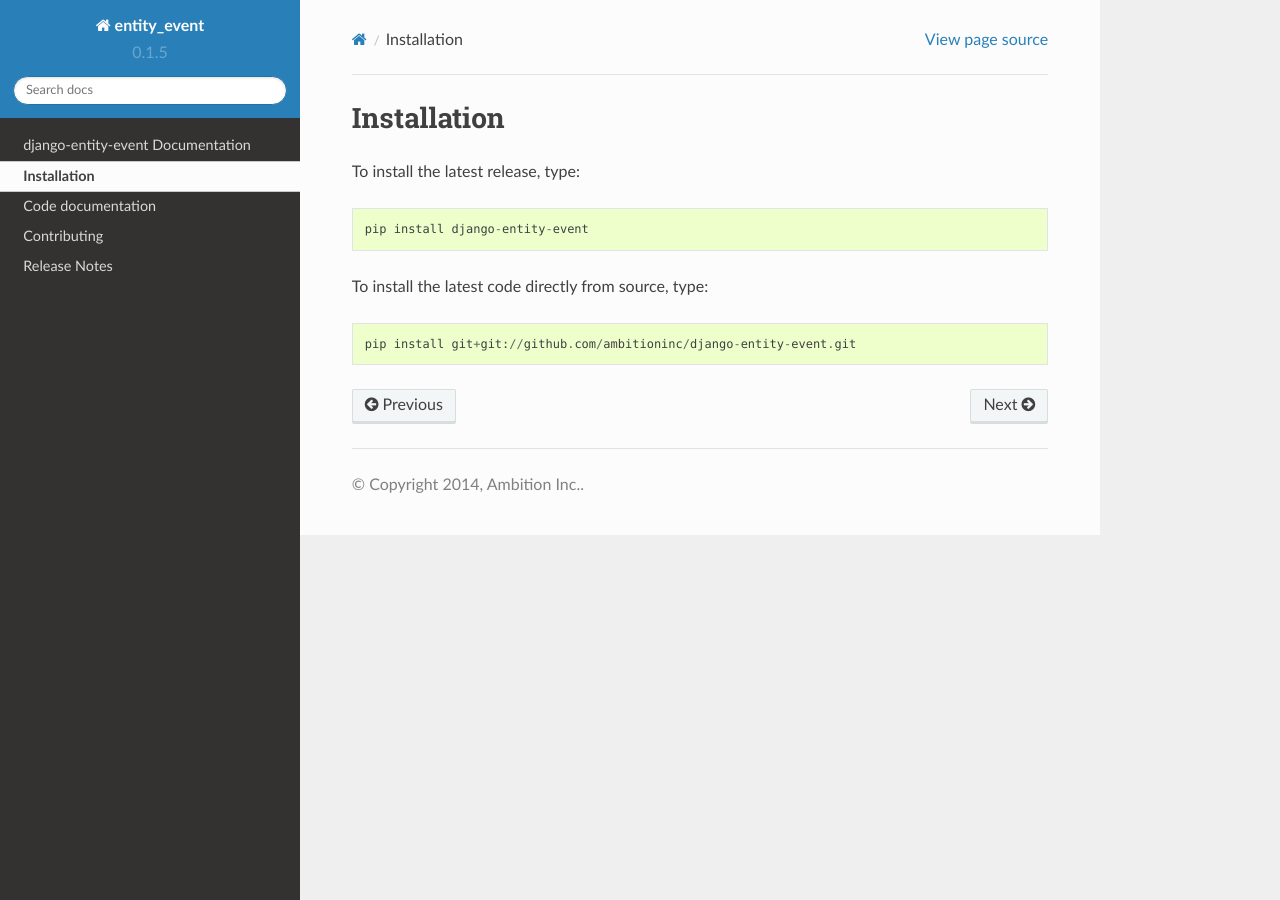
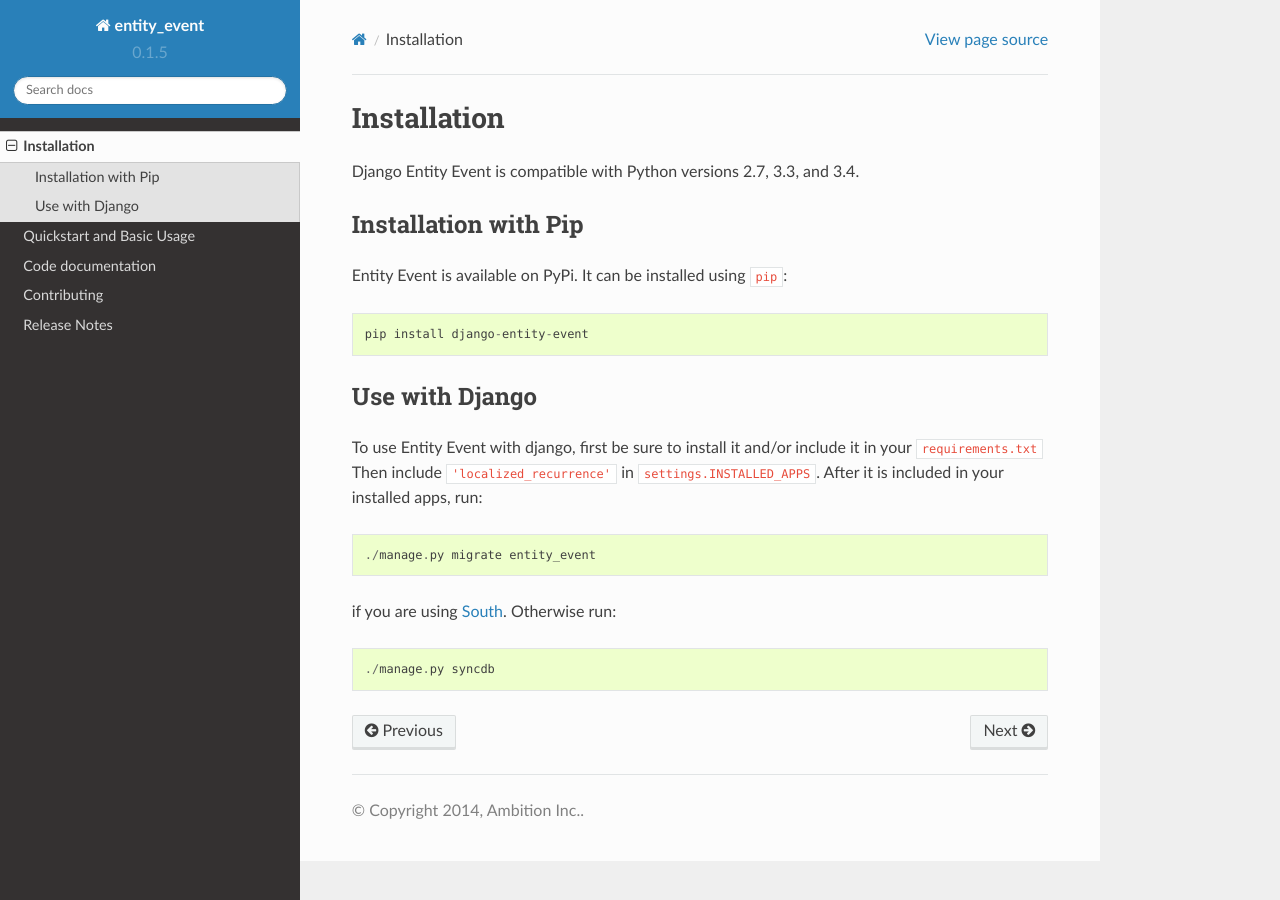
Before and after one commit to ambitioninc/django-entity-event, a Sphinx documentation site: the page built from docs/installation.rst, in a window 1280 px wide. Built offline with Sphinx 7.4.7 and the Read the Docs theme 2.0.0, drawn with Linux system fonts in a browser that asks for light colours.

Commit message:
Sphinx Basic Setup and autodoc

```diff
--- a/docs/conf.py
+++ b/docs/conf.py
@@ -53,7 +53,7 @@
 source_suffix = '.rst'
 
 # The master toctree document.
-master_doc = 'toc'
+master_doc = 'index'
 
 # General information about the project.
 project = u'entity_event'
--- a/docs/installation.rst
+++ b/docs/installation.rst
@@ -1,10 +1,28 @@
 Installation
 ============
 
-To install the latest release, type::
+Django Entity Event is compatible with Python versions 2.7, 3.3, and
+3.4.
+
+Installation with Pip
+---------------------
+
+Entity Event is available on PyPi. It can be installed using ``pip``::
 
     pip install django-entity-event
 
-To install the latest code directly from source, type::
+Use with Django
+---------------
 
-    pip install git+git://github.com/ambitioninc/django-entity-event.git
+To use Entity Event with django, first be sure to install it and/or
+include it in your ``requirements.txt`` Then include
+``'localized_recurrence'`` in ``settings.INSTALLED_APPS``. After it is
+included in your installed apps, run::
+
+    ./manage.py migrate entity_event
+
+if you are using South_. Otherwise run::
+
+    ./manage.py syncdb
+
+.. _South: http://south.aeracode.org/
```
Also changed, not shown: docs/index.rst (+19 -3 lines), docs/quickstart.rst (added, +17 -0 lines), docs/ref/entity_event.rst (+26 -3 lines), docs/toc.rst (deleted, +0 -11 lines), 1 other file.
